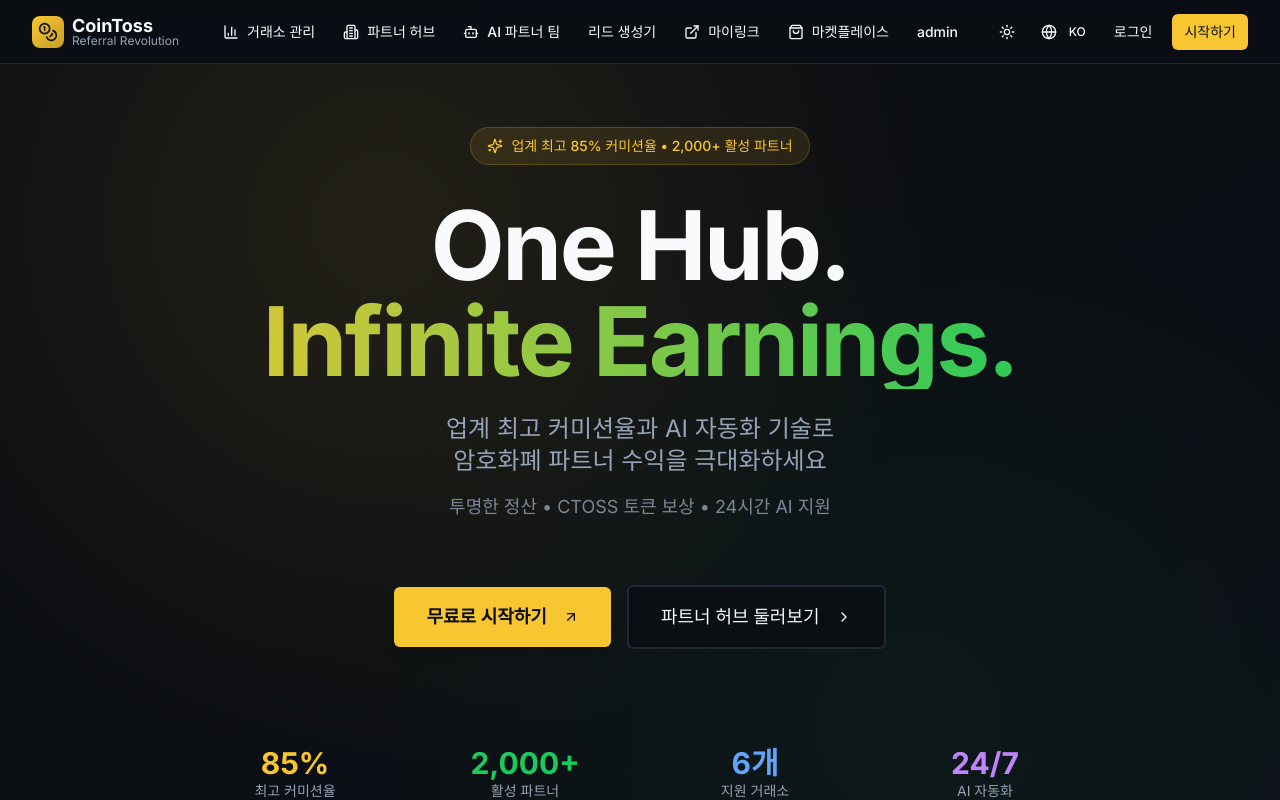
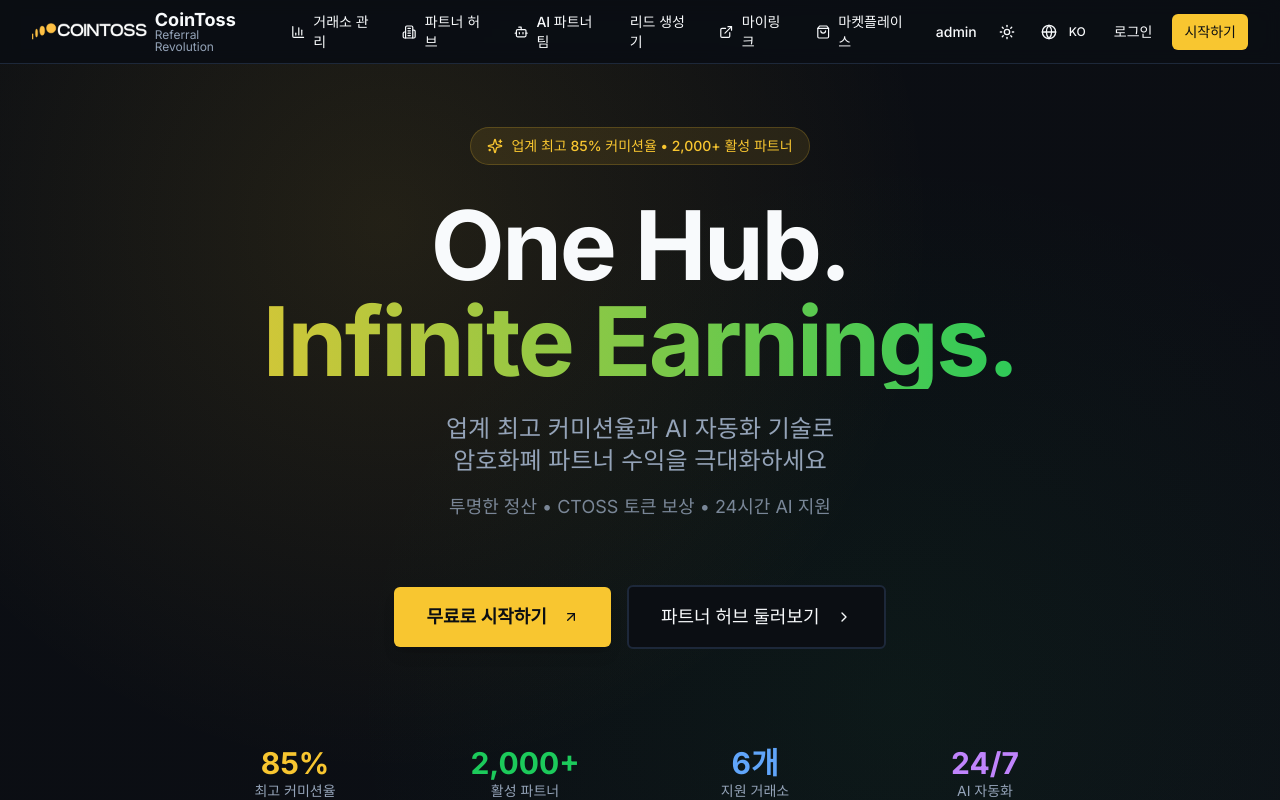
Before and after one commit to joonho-wowpocket/cointoss-ai-affiliate, a React (Vite) app: page / in a window 1280 px wide. Shown: the top 800 px of the page. Built offline with nearby package versions, Linux system fonts and the light colour scheme.

Commit message:
Update logo

```diff
--- a/src/components/nav/HeaderNav.tsx
+++ b/src/components/nav/HeaderNav.tsx
@@ -39,9 +39,11 @@ export function HeaderNav() {
             className="flex items-center space-x-2 transition-opacity hover:opacity-80"
             aria-label="CoinToss Home"
           >
-            <div className="flex h-8 w-8 items-center justify-center rounded-lg bg-gradient-to-br from-primary to-primary/80">
-              <Coins className="h-5 w-5 text-primary-foreground" />
-            </div>
+            <img
+              src="/lovable-uploads/abeca2e1-b42d-4922-998b-24bf2f495f7c.png"
+              alt="CoinToss Logo"
+              className="h-8 w-auto"
+            />
             <div className="flex flex-col">
               <span className="text-lg font-bold leading-none">CoinToss</span>
               <span className="hidden text-xs text-muted-foreground sm:block leading-none">
```
Also changed, not shown: public/lovable-uploads/abeca2e1-b42d-4922-998b-24bf2f495f7c.png (added).
